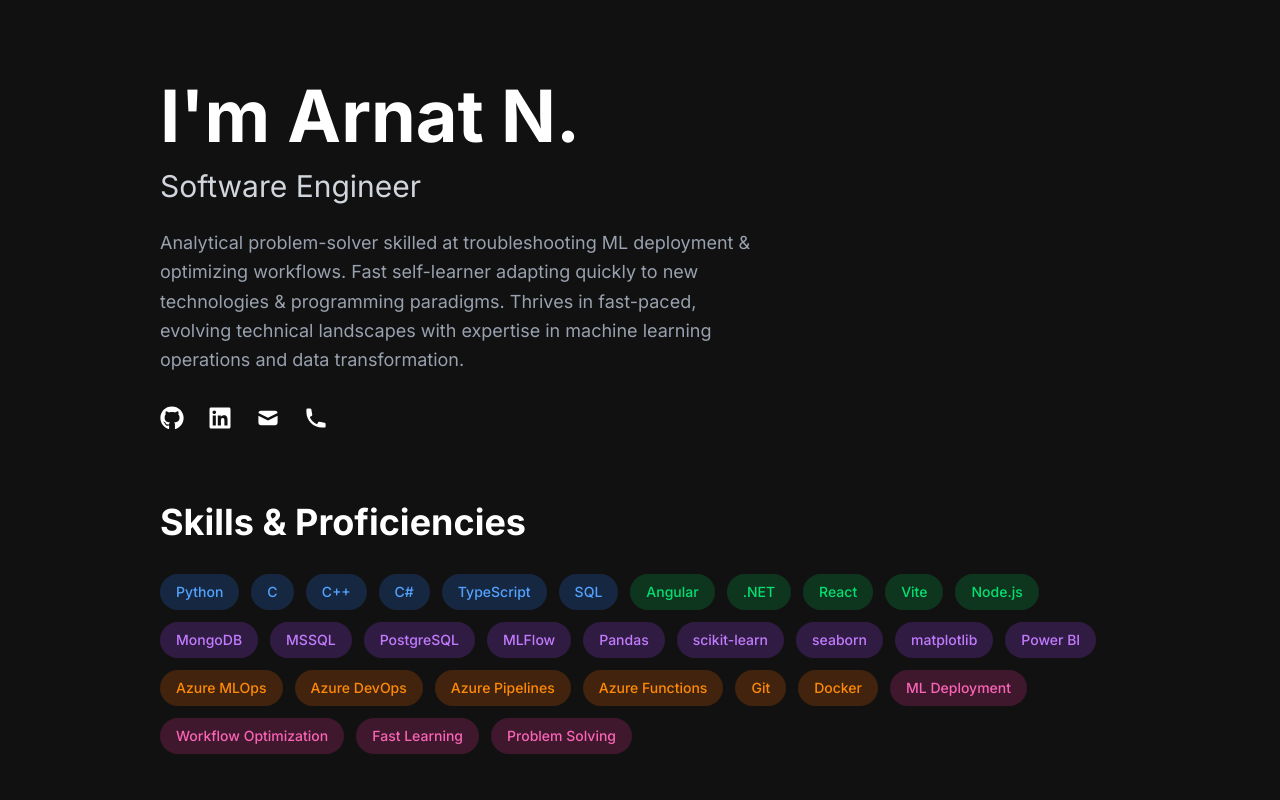
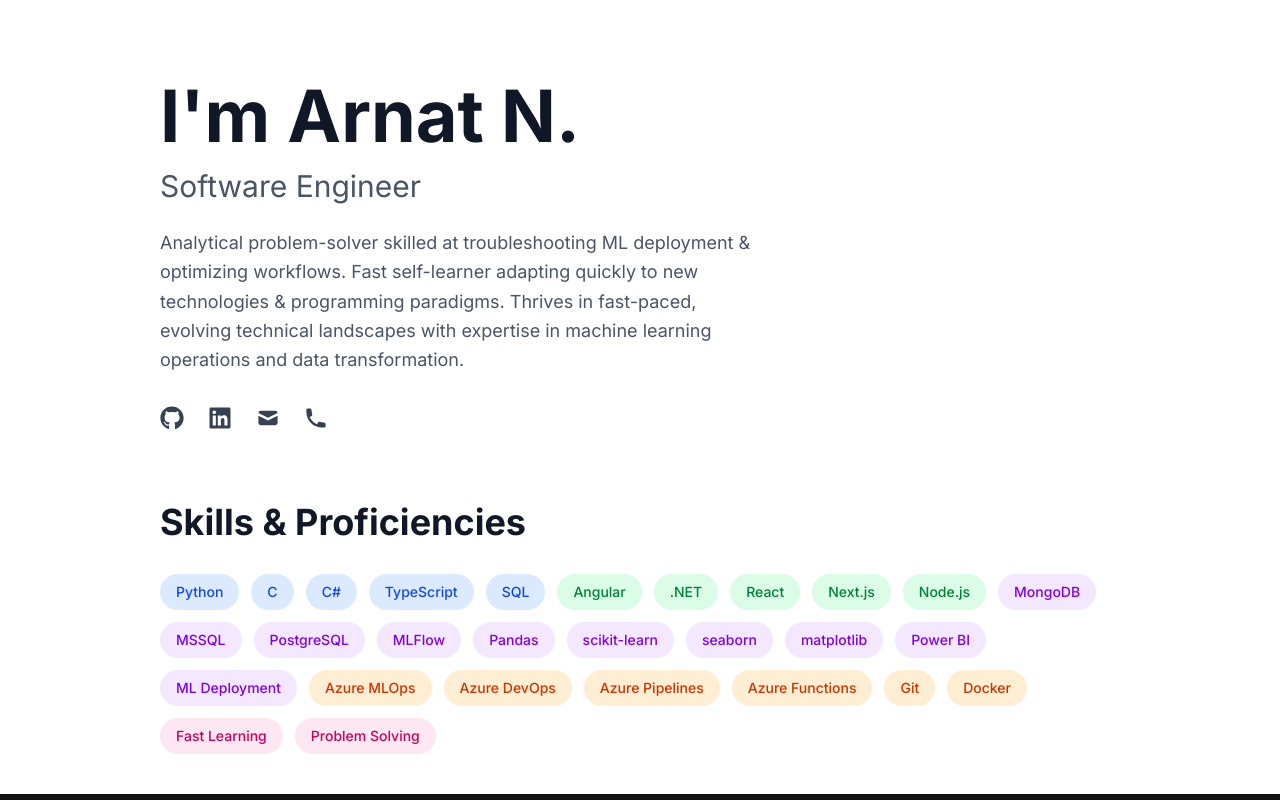
Before and after one commit to gxtnewfolder/portfolio, a Next.js app: page / in a window 1280 px wide. Shown: the top 800 px of the page. Built offline with nearby package versions, Linux system fonts and the light colour scheme.

Commit message:
Add dark mode, Vercel analytics, and performance insights

```diff
--- a/app/components/Contact.tsx
+++ b/app/components/Contact.tsx
@@ -99,6 +99,7 @@ const Contact: FC = () => {
                 <input
                   type="text"
                   id="name"
+                  name="name"
                   className="w-full bg-gray-800 text-white rounded-md px-3 sm:px-4 py-2 text-sm sm:text-base
                            focus:outline-none focus:ring-2 focus:ring-blue-500 transition-shadow"
                 />
@@ -110,6 +111,7 @@ const Contact: FC = () => {
                 <input
                   type="email"
                   id="email"
+                  name="email"
                   className="w-full bg-gray-800 text-white rounded-md px-3 sm:px-4 py-2 text-sm sm:text-base
                            focus:outline-none focus:ring-2 focus:ring-blue-500 transition-shadow"
                 />
@@ -120,6 +122,7 @@ const Contact: FC = () => {
                 </label>
                 <textarea
                   id="message"
+                  name="message"
                   rows={4}
                   className="w-full bg-gray-800 text-white rounded-md px-3 sm:px-4 py-2 text-sm sm:text-base
                            focus:outline-none focus:ring-2 focus:ring-blue-500 transition-shadow resize-y min-h-[100px]"
--- a/app/components/Home.tsx
+++ b/app/components/Home.tsx
@@ -8,7 +8,7 @@ const Home: FC = () => {
   return (
     <section
       id="home"
-      className="w-full bg-[#111111] text-white pt-20 pb-10"
+      className="w-full bg-white dark:bg-[#111111] text-gray-900 dark:text-white pt-20 pb-10 transition-colors duration-300"
       aria-label="Home section"
     >
       <div className="max-w-[1024px] mx-auto px-8 h-full flex flex-col md:flex-row items-center justify-between gap-12">
@@ -30,7 +30,7 @@ const Home: FC = () => {
             initial={{ opacity: 0, y: 20 }}
             animate={{ opacity: 1, y: 0 }}
             transition={{ duration: 0.5, delay: 0.3 }}
-            className="text-2xl md:text-3xl text-gray-300 mb-6"
+            className="text-2xl md:text-3xl text-gray-600 dark:text-gray-300 mb-6"
           >
             Software Engineer
           </motion.h2>
@@ -39,7 +39,7 @@ const Home: FC = () => {
             initial={{ opacity: 0, y: 20 }}
             animate={{ opacity: 1, y: 0 }}
             transition={{ duration: 0.5, delay: 0.4 }}
-            className="text-gray-400 text-lg leading-relaxed mb-8 max-w-[600px]"
+            className="text-gray-600 dark:text-gray-400 text-lg leading-relaxed mb-8 max-w-[600px]"
           >
             Analytical problem-solver skilled at troubleshooting ML deployment & optimizing workflows.
             Fast self-learner adapting quickly to new technologies & programming paradigms.
@@ -53,19 +53,19 @@ const Home: FC = () => {
             className="flex gap-6 mb-8"
           >
             <a href="https://github.com/gxtnewfolder" target="_blank" rel="noopener noreferrer"
-               className="text-2xl hover:text-blue-500 transition-colors">
+               className="text-2xl text-gray-700 dark:text-gray-300 hover:text-blue-600 dark:hover:text-blue-400 transition-colors">
               <FaGithub />
             </a>
             <a href="https://linkedin.com/in/arnatngaw" target="_blank" rel="noopener noreferrer"
-               className="text-2xl hover:text-blue-500 transition-colors">
+               className="text-2xl text-gray-700 dark:text-gray-300 hover:text-blue-600 dark:hover:text-blue-400 transition-colors">
               <FaLinkedin />
             </a>
             <a href="mailto:arnat.ngaw@gmail.com"
-               className="text-2xl hover:text-blue-500 transition-colors">
+               className="text-2xl text-gray-700 dark:text-gray-300 hover:text-blue-600 dark:hover:text-blue-400 transition-colors">
               <HiMail />
             </a>
             <a href="tel:+66993528844"
-               className="text-2xl hover:text-blue-500 transition-colors">
+               className="text-2xl text-gray-700 dark:text-gray-300 hover:text-blue-600 dark:hover:text-blue-400 transition-colors">
               <HiPhone />
             </a>
           </motion.div>
--- a/app/components/Skill.tsx
+++ b/app/components/Skill.tsx
@@ -11,7 +11,7 @@ const skills: SkillTag[] = [
   // Programming & Scripting
   { name: 'Python', category: 'programming' },
   { name: 'C', category: 'programming' },
-  { name: 'C++', category: 'programming' },
+  // { name: 'C++', category: 'programming' },
   { name: 'C#', category: 'programming' },
   { name: 'TypeScript', category: 'programming' },
   { name: 'SQL', category: 'programming' },
@@ -20,7 +20,8 @@ const skills: SkillTag[] = [
   { name: 'Angular', category: 'web' },
   { name: '.NET', category: 'web' },
   { name: 'React', category: 'web' },
-  { name: 'Vite', category: 'web' },
+  // { name: 'Vite', category: 'web' },
+  { name: 'Next.js', category: 'web' },
   { name: 'Node.js', category: 'web' },
 
   // Data & ML
@@ -33,6 +34,7 @@ const skills: SkillTag[] = [
   { name: 'seaborn', category: 'data' },
   { name: 'matplotlib', category: 'data' },
   { name: 'Power BI', category: 'data' },
+  { name: 'ML Deployment', category: 'data' },
 
   // Cloud & DevOps
   { name: 'Azure MLOps', category: 'cloud' },
@@ -43,8 +45,8 @@ const skills: SkillTag[] = [
   { name: 'Docker', category: 'cloud' },
 
   // Soft Skills
-  { name: 'ML Deployment', category: 'soft' },
-  { name: 'Workflow Optimization', category: 'soft' },
+  // { name: 'ML Deployment', category: 'soft' },
+  // { name: 'Workflow Optimization', category: 'soft' },
   { name: 'Fast Learning', category: 'soft' },
   { name: 'Problem Solving', category: 'soft' }
 ];
@@ -69,12 +71,12 @@ const Skill: FC = () => {
   };
 
   return (
-    <section id="skills" className="w-full bg-[#111111] pb-10">
+    <section id="skills" className="w-full bg-white dark:bg-[#111111] pb-10 transition-colors duration-300">
       <div className="max-w-[1024px] mx-auto px-8">
         <motion.h2
           initial={{ opacity: 0, y: -20 }}
           animate={{ opacity: 1, y: 0 }}
-          className="text-4xl font-bold text-white mb-8"
+          className="text-4xl font-bold text-gray-900 dark:text-white mb-8 transition-colors duration-300"
         >
           Skills & Proficiencies
         </motion.h2>
@@ -90,12 +92,12 @@ const Skill: FC = () => {
               key={index}
               variants={itemVariants}
               className={`
-                px-4 py-2 rounded-full text-sm font-medium
-                ${skill.category === 'programming' ? 'bg-blue-500/20 text-blue-400' : ''}
-                ${skill.category === 'web' ? 'bg-green-500/20 text-green-400' : ''}
-                ${skill.category === 'data' ? 'bg-purple-500/20 text-purple-400' : ''}
-                ${skill.category === 'cloud' ? 'bg-orange-500/20 text-orange-400' : ''}
-                ${skill.category === 'soft' ? 'bg-pink-500/20 text-pink-400' : ''}
+                px-4 py-2 rounded-full text-sm font-medium transition-all duration-300
+                ${skill.category === 'programming' ? 'bg-blue-100 text-blue-700 dark:bg-blue-500/20 dark:text-blue-400' : ''}
+                ${skill.category === 'web' ? 'bg-green-100 text-green-700 dark:bg-green-500/20 dark:text-green-400' : ''}
+                ${skill.category === 'data' ? 'bg-purple-100 text-purple-700 dark:bg-purple-500/20 dark:text-purple-400' : ''}
+                ${skill.category === 'cloud' ? 'bg-orange-100 text-orange-700 dark:bg-orange-500/20 dark:text-orange-400' : ''}
+                ${skill.category === 'soft' ? 'bg-pink-100 text-pink-700 dark:bg-pink-500/20 dark:text-pink-400' : ''}
                 hover:scale-105 transition-transform cursor-default
               `}
             >
--- /dev/null
+++ b/app/components/ThemeSwitch.tsx
@@ -0,0 +1,33 @@
+'use client';
+
+import { useTheme } from 'next-themes';
+import { useEffect, useState } from 'react';
+import { FiSun, FiMoon } from 'react-icons/fi';
+
+export default function ThemeSwitch() {
+  const [mounted, setMounted] = useState(false);
+  const { theme, setTheme } = useTheme();
+
+  // When mounted on client, now we can show the UI
+  useEffect(() => {
+    setMounted(true);
+  }, []);
+
+  if (!mounted) {
+    return null;
+  }
+
+  const toggleTheme = () => {
+    setTheme(theme === 'dark' ? 'light' : 'dark');
+  };
+
+  return (
+    <button
+      onClick={toggleTheme}
+      className="fixed bottom-5 right-5 flex h-12 w-12 items-center justify-center rounded-full bg-gray-100 shadow-lg text-xl text-gray-800 transition-all hover:bg-gray-200 dark:bg-gray-800 dark:text-yellow-500 dark:hover:bg-gray-700 z-50"
+      aria-label="Toggle Theme"
+    >
+      {theme === 'dark' ? <FiSun className="h-5 w-5" /> : <FiMoon className="h-5 w-5" />}
+    </button>
+  );
+}
--- a/app/globals.css
+++ b/app/globals.css
@@ -3,9 +3,22 @@
 @import url('https://fonts.googleapis.com/css2?family=Raleway:wght@300;400;500;600;700&display=swap');
 
 @layer base {
+  :root {
+    --background: 255 255 255;
+    --foreground: 17 17 17;
+  }
+
+  [data-theme='dark'] {
+    --background: 17 17 17;
+    --foreground: 255 255 255;
+  }
+
   body {
-    @apply font-[Raleway] bg-[#0a192f];
+    @apply font-[Raleway] antialiased;
+    @apply bg-white text-gray-900 transition-colors duration-300;
+    @apply dark:bg-[#111111] dark:text-gray-300;
   }
+
   li {
     @apply px-4 cursor-pointer;
   }
@@ -21,32 +34,29 @@
   }
 
   .menu-hide {
-    @apply fixed top-0 -right-full w-full h-screen bg-[#0a192f] flex flex-col justify-start pt-12 pl-6 transition-[right] duration-300;
+    @apply fixed top-0 -right-full w-full h-screen bg-white dark:bg-[#111111] flex flex-col justify-start pt-12 pl-6 transition-all duration-300;
   }
 
   .menu-show {
-    @apply fixed top-0 right-0 w-full h-screen bg-[#0a192f] flex flex-col justify-start pt-12 pl-6 transition-[right] duration-300;
+    @apply fixed top-0 right-0 w-full h-screen bg-white dark:bg-[#111111] flex flex-col justify-start pt-12 pl-6 transition-all duration-300;
   }
 }
 
+/* Base theme setup */
 :root {
-  --foreground-rgb: 255, 255, 255;
-  --background-start-rgb: 17, 17, 17;
-  --background-end-rgb: 17, 17, 17;
+  color-scheme: light;
+}
+
+:root[class~="dark"] {
+  color-scheme: dark;
+}
+
+html {
+  scroll-behavior: smooth;
 }
 
 body {
-  color: rgb(var(--foreground-rgb));
-  background: linear-gradient(
-    to bottom,
-    rgb(var(--background-start-rgb)),
-    rgb(var(--background-end-rgb))
-  );
-}
-
-/* Smooth scrolling */
-html {
-  scroll-behavior: smooth;
+  min-height: 100vh;
 }
 
 /* Custom scrollbar */
@@ -55,28 +65,26 @@ html {
 }
 
 ::-webkit-scrollbar-track {
-  background: #1a1a1a;
+  @apply bg-gray-100 dark:bg-[#1a1a1a] transition-colors duration-300;
 }
 
 ::-webkit-scrollbar-thumb {
-  background: #333;
-  border-radius: 5px;
+  @apply bg-gray-300 dark:bg-[#333] rounded-md transition-colors duration-300;
 }
 
 ::-webkit-scrollbar-thumb:hover {
-  background: #444;
+  @apply bg-gray-400 dark:bg-[#444];
 }
 
 /* Selection color */
 ::selection {
-  background: rgba(59, 130, 246, 0.2);
-  color: #fff;
+  @apply bg-blue-500/20 text-gray-900 dark:text-white;
 }
 
 /* Focus outline */
 *:focus {
   outline: none;
-  box-shadow: 0 0 0 2px rgba(59, 130, 246, 0.5);
+  @apply shadow-[0_0_0_2px_rgba(59,130,246,0.5)];
 }
 
 /* Animations */
--- a/app/layout.tsx
+++ b/app/layout.tsx
@@ -1,5 +1,9 @@
 import type { Metadata } from "next";
 import { Inter } from "next/font/google";
+import { Analytics } from "@vercel/analytics/react";
+import { SpeedInsights } from "@vercel/speed-insights/next";
+import { ThemeProvider } from "next-themes";
+// import ThemeSwitch from "./components/ThemeSwitch";
 import "./globals.css";
 
 const inter = Inter({ subsets: ["latin"] });
@@ -15,11 +19,16 @@ export default function RootLayout({
   children: React.ReactNode;
 }>) {
   return (
-    <html lang="en" className="scroll-smooth">
-      <body className={`${inter.className} bg-[#111111] text-gray-300 antialiased`}>
-        <main className="min-h-screen">
-          {children}
-        </main>
+    <html lang="en" suppressHydrationWarning>
+      <body className={`${inter.className} antialiased`}>
+        <ThemeProvider attribute="class" defaultTheme="dark" enableSystem={false}>
+          <div className="min-h-screen bg-white dark:bg-[#111111] text-gray-900 dark:text-gray-300 transition-colors duration-300">
+            {children}
+            {/* <ThemeSwitch /> */}
+            <Analytics />
+            <SpeedInsights />
+          </div>
+        </ThemeProvider>
       </body>
     </html>
   );
--- a/app/page.tsx
+++ b/app/page.tsx
@@ -1,23 +1,19 @@
 'use client';
 
 import Home from "./components/Home";
-// import Navbar from "./components/Navbar";
 import Education from "./components/Education";
-// import Skills from "./components/Skills";
 import Skill from "./components/Skill";
 import Work from "./components/Work";
 import Contact from "./components/Contact";
 
 export default function Page() {
   return (
-    <div className="bg-[#111111]">
-      {/* <Navbar /> */}
+    <>
       <Home />
       <Skill />
       <Education />
-      {/* <Skills /> */}
       <Work />
       <Contact />
-    </div>
+    </>
   );
 }
--- a/package.json
+++ b/package.json
@@ -9,8 +9,11 @@
     "lint": "next lint"
   },
   "dependencies": {
+    "@vercel/analytics": "^1.5.0",
+    "@vercel/speed-insights": "^1.2.0",
     "framer-motion": "^12.5.0",
     "next": "15.2.2",
+    "next-themes": "^0.4.5",
     "react": "^19.0.0",
     "react-dom": "^19.0.0",
     "react-icons": "^5.5.0",
```
Also changed, not shown: app/components/Navbar.tsx (deleted, +0 -131 lines), tailwind.config.js (added, +13 -0 lines), 1 other file (tests, documents, lock files or other folders).
